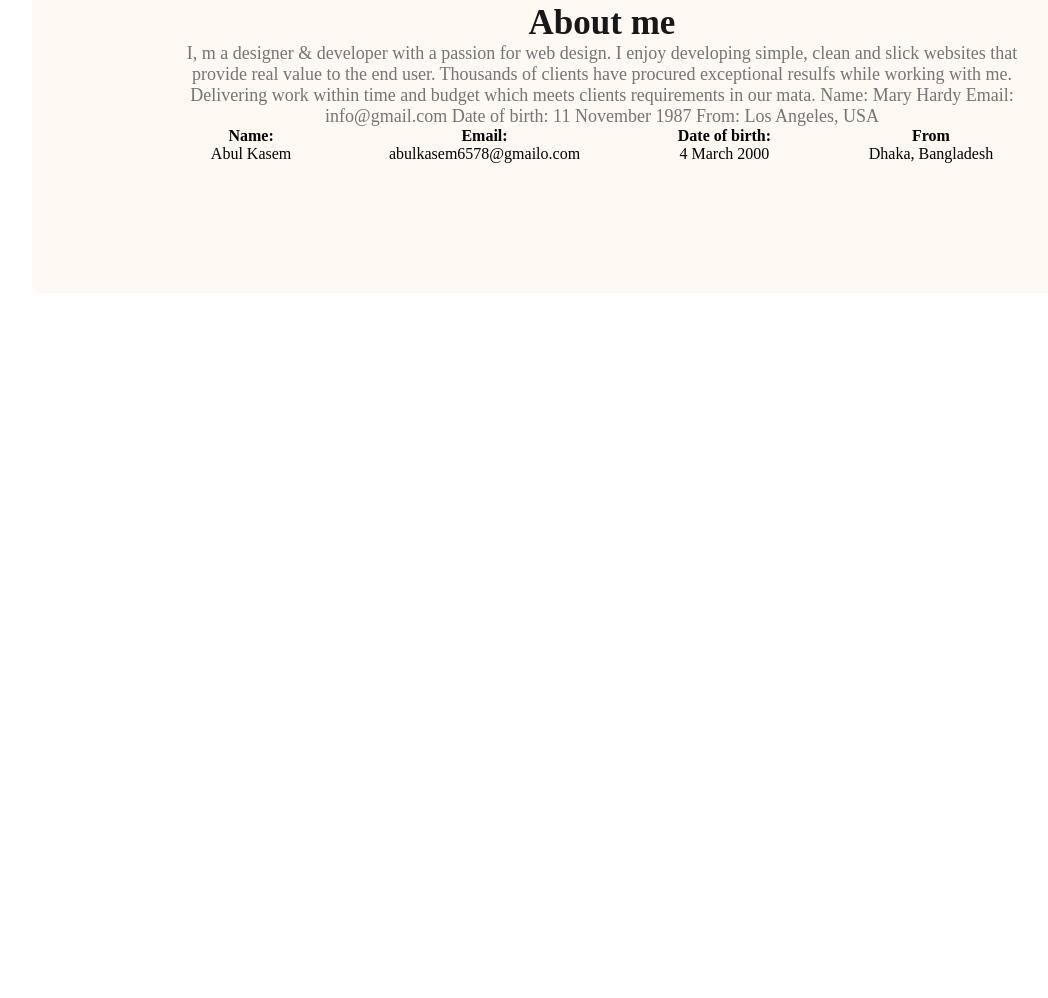
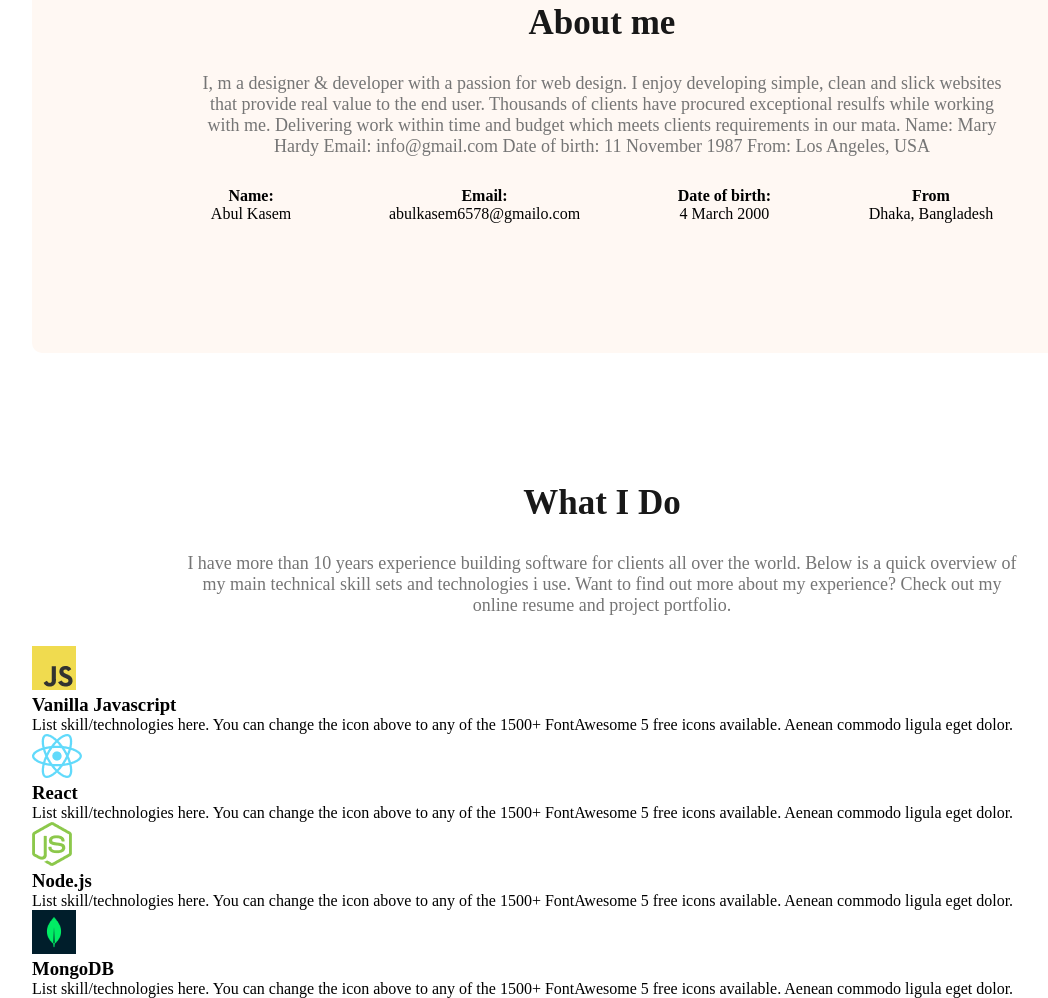
Before and after one commit to abulkasem6578/my-portfolio, a plain HTML site: page index.html in a window 1280 px wide. Shown: the part 846-1844 px from the top of the page, without its empty margins (38-1086 px from the left). Before the commit the page ends 1269 px from the top, so only its background shows below. Drawn offline with Linux system fonts and the light colour scheme.

Commit message:
added skill

```diff
--- a/index.html
+++ b/index.html
@@ -71,6 +71,37 @@
                 </div>
             </div>
         </section>
+
+        <!-- what i do section -->
+        <section>
+            <h3 class="sec-title">What I Do</h3>
+            <p id="wid-descrip" class="sec-descrip">
+                I have more than 10 years experience building software for clients all over the world. Below is a quick overview of my main technical skill sets and technologies i use. Want to find out more about my experience? Check out my online resume and project portfolio.
+            </p>
+            <div class="skills-container">
+                <skill>
+                    <img src="icons/js.png" alt="">
+                    <h3 class="skill-title">Vanilla Javascript</h3>
+                    <p class="skill-descrip">List skill/technologies here. You can change the icon above to any of the 1500+ FontAwesome 5 free icons available. Aenean commodo ligula eget dolor.</p>
+                </skill>
+                <skill>
+                    <img src="icons/react.png" alt="">
+                    <h3 class="skill-title">React</h3>
+                    <p class="skill-descrip">List skill/technologies here. You can change the icon above to any of the 1500+ FontAwesome 5 free icons available. Aenean commodo ligula eget dolor.</p>
+                </skill>
+                <skill>
+                    <img src="icons/nodejs.png" alt="">
+                    <h3 class="skill-title">Node.js</h3>
+                    <p class="skill-descrip">List skill/technologies here. You can change the icon above to any of the 1500+ FontAwesome 5 free icons available. Aenean commodo ligula eget dolor.</p>
+                </skill>
+                <skill>
+                    <img src="icons/mongo.png" alt="">
+                    <h3 class="skill-title">MongoDB</h3>
+                    <p class="skill-descrip">List skill/technologies here. You can change the icon above to any of the 1500+ FontAwesome 5 free icons available. Aenean commodo ligula eget dolor.</p>
+                </skill>
+            </div>
+        </section>
+
     </main>
     <footer>
 
--- a/style.css
+++ b/style.css
@@ -103,6 +103,7 @@ main {
     color: #757575;
     text-align: center;
     font-size: 18px;
+    padding: 30px;
 }
 /* about section style */
 
@@ -121,3 +122,7 @@ main {
 .about-info {
     text-align: center;
 }
+
+#wid-descrip {
+    padding: 30px 150px;
+}
```
